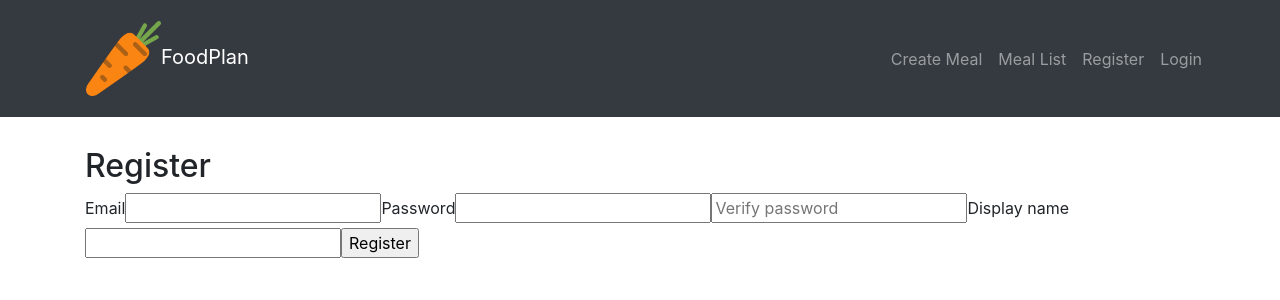
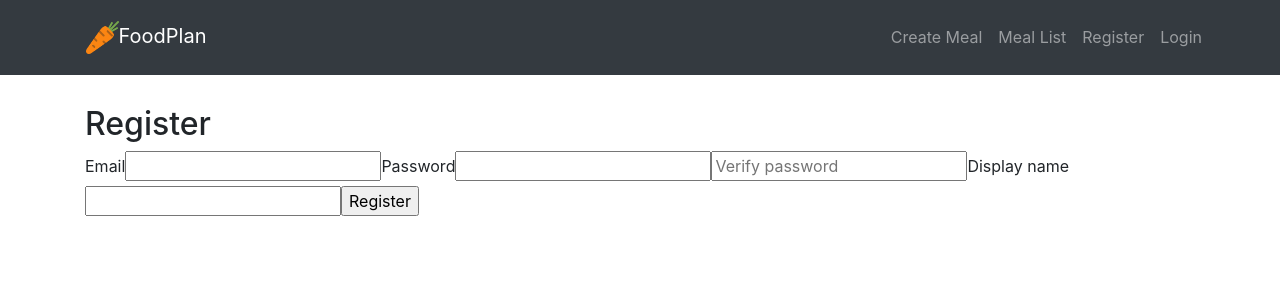
Before and after one commit to TaylorFarley/farley-mern-meal, a React (Create React App) app in the folder client/: page /Register in a window 1280 px wide. Shown: the top 300 px of the page. Built offline with nearby package versions, Linux system fonts and the light colour scheme; no server answers.

Commit message:
fixing nav

```diff
--- a/client/src/App.css
+++ b/client/src/App.css
@@ -21,8 +21,8 @@
   }
 
   img {
-    height: 75px;
-    width: 75px;
+    height: 20%;
+    width: 20%;
     max-width: 75px;
     position: relative;
   }
--- a/client/src/App.js
+++ b/client/src/App.js
@@ -96,7 +96,7 @@ function App() {
 
               {userData.user ? (
              <Nav>
-             <a href="/#" onClick={Logout} className="nav-link">Logout</a>
+             <a href="#" onClick={Logout} className="nav-link">Logout</a>
 
 
            </Nav>
--- a/client/src/components/auth/Login.js
+++ b/client/src/components/auth/Login.js
@@ -15,7 +15,8 @@ export default function Login() {
   const submit = async (e) => {
     console.log('is this showing up?')
     e.preventDefault();
-    try {   console.log('is this showing up2?')
+    try {
+      console.log('is this showing up2?')
       const loginUser = { email, password };
       const loginRes = await Axios.post(
         "/users/login",
```
Also changed, not shown: 1 other file (tests, documents, lock files or other folders).
